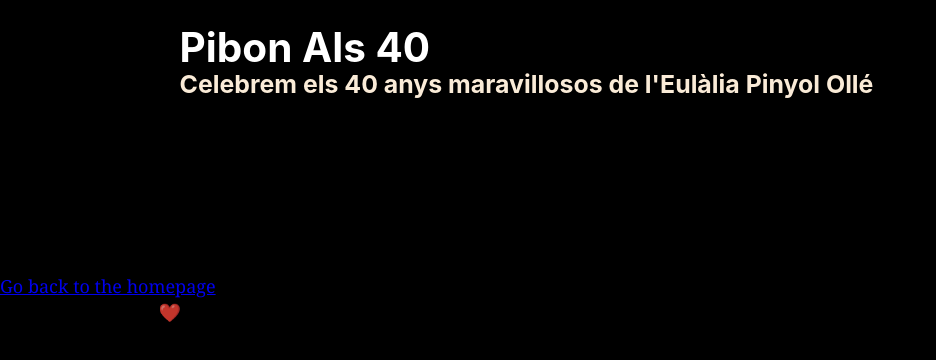
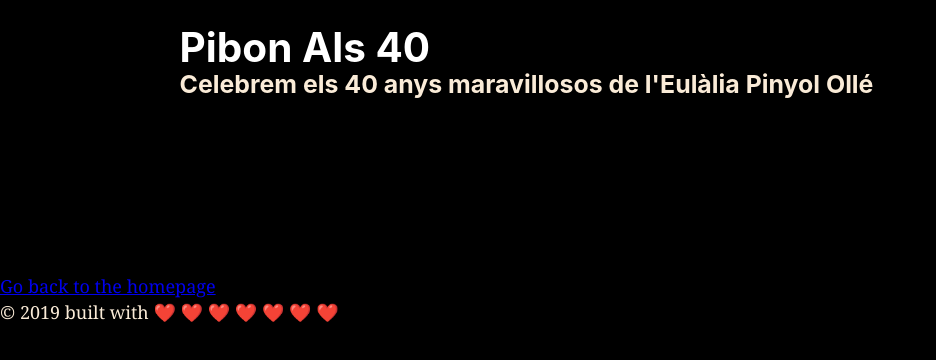
Before and after one commit to saimonmoore/pibonals40, a Gatsby site: page /page-2 in a window 1280 px wide. Shown: the whole page, without its empty margins (0-936 px from the left). Built offline with nearby package versions, Linux system fonts and the light colour scheme; Gatsby itself is replaced by a stand-in of ours.

Commit message:
More fixes

```diff
--- a/src/components/layout.js
+++ b/src/components/layout.js
@@ -32,7 +32,9 @@ const Layout = ({ children }) => {
       />
       <div>
         <main>{children}</main>
-        <footer>© {new Date().getFullYear()}, Built with ❤️</footer>
+        <footer style={{ color: "antiquewhite" }}>
+          © {new Date().getFullYear()} built with ❤️ ❤️ ❤️ ❤️ ❤️ ❤️ ❤️
+        </footer>
       </div>
     </>
   )
--- a/src/components/photo.js
+++ b/src/components/photo.js
@@ -38,6 +38,7 @@ const Img = styled.img`
   max-height: 200px;
   max-width: 200px;
   margin-right: 50px;
+  border-radius: 15px;
   cursor: ${props => (props.contentUnlocked ? "pointer" : "help")};
 `
 
```
